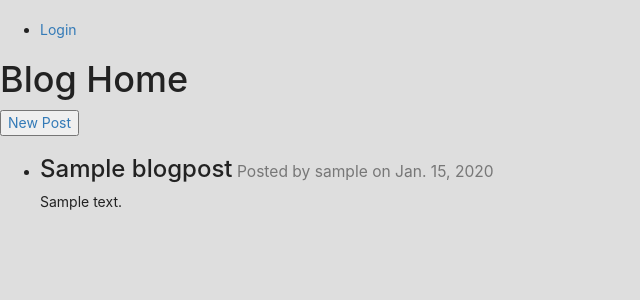
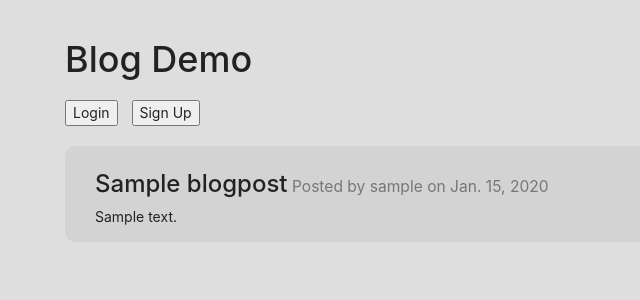
Before and after one commit to bacarlino/portfolio, a Django app: page /blog/ in a window 1280 px wide. Shown: the part 52-352 px from the top of the page, without its empty margins (0-640 px from the left). Run offline with Django 3.2, Linux system fonts and the light colour scheme; tables that the repository leaves empty hold one stand-in row (values such as "Sample post"); some libraries are stand-ins or nearby versions.

Commit message:
More tweaks to blog and registration forms

```diff
--- /dev/null
+++ b/blog/static/blog/blog_base.css
@@ -0,0 +1,14 @@
+.blogpost {
+  background-color: lightgray;
+  padding: 5px 30px;
+  margin: 10px 10px;
+  border-radius: 10px;
+}
+
+#blog-header {
+  margin-left: 10px;
+}
+
+button, .form-button {
+  margin: 10px 10px 10px 0;
+}
--- a/blog/templates/blog/blogpost_list.html
+++ b/blog/templates/blog/blogpost_list.html
@@ -1,33 +1,46 @@
 {% extends "base_generic.html" %}
 
 {% block content %}
-  <ul>
+{% load static %}
+<link rel="stylesheet" href="{% static 'blog/blog_base.css' %}" />
+<div class="container">
+  <div class="row">
+    <div class="col-md-12">
+
+</div>
+<div id="blog-header">
+  <h1>Blog Demo</h1>
   {% if user.is_authenticated %}
-    <li>User: {{ user.get_username }}</li>
-    <li><a href="{% url 'logout' %}?next={{ request.path }}">Logout</a></li>
+    <h5>Logged in as: {{ user.get_username }}</h5>
+  <a href={% url 'new_blog_post' %}><button>New Post</button></a>
+    <a href="{% url 'logout' %}?next={{ request.path }}"><button>Logout</button></a>
   {% else %}
-    <li><a href="{% url 'login' %}?next={{ request.path }}">Login</a></li>
+    <a href="{% url 'login' %}?next={{ request.path }}">
+      <button>Login</button>
+    </a>
+    <a href="{% url 'signup' %}?next={{ request.path }}">
+      <button>Sign Up</button>
+    </a>
   {% endif %}
-  </ul>
+</div> <!-- blog heading -->
 
-
-  <h1>Blog Home</h1>
-  <a href={% url 'new_blog_post' %}><button>New Post</button></a>
-
-  {% if blogpost_list %}  <!-- Verify there are even books to display -->
-  <ul>
+  {% if blogpost_list %}
 
     {% for blogpost in blogpost_list %}
-    <li>
+    <div class="blogpost">
       <h3>{{ blogpost.title }}<small> Posted by {{ blogpost.user }} on {{ blogpost.entry_date }}</small></h3>
       <p>{{ blogpost.body }}</p>
-    </li>
+    </div>
     {% endfor %}
 
-  </ul>
   {% else %}
   <p>
     There are no blogposts in the Library.
   </p>
   {% endif %}
+</div>
+</div>
+</div>
+{% load static %}
+<script src="{% static 'blog/blog_base.js' %}"></script>
 {% endblock %}
--- a/portfolio/static/index/index.css
+++ b/portfolio/static/index/index.css
@@ -23,6 +23,11 @@ body {
   color: #222;
   background-color: #DEDEDE;
   font-family: -apple-system,BlinkMacSystemFont,Segoe UI,Roboto,Oxygen-Sans,Ubuntu,Cantarell,Helvetica Neue,sans-serif;
+}
+
+button, input {
+  /*background-color: inherit;*/
+  color: #222;
 }
 
 /*ul {
--- a/templates/registration/register.html
+++ b/templates/registration/register.html
@@ -11,7 +11,7 @@ Register here!
 <form id="user_form" method="post" action="" enctype="multipart/form-data">
   {% csrf_token %}
   {{ user_form.as_p }}
-  <input type="submit" name="sumbit" value="Register" />
+  <input type="submit" name="submit" value="Register" />
 </form>
 {% endif %}
 {% endblock %}
```
Also changed, not shown: blog/templates/blog/new_blog_post.html (+16 -4 lines), templates/registration/login.html (+9 -7 lines), templates/registration/signup.html (+6 -2 lines), blog/static/blog/blog_base.js (added).
